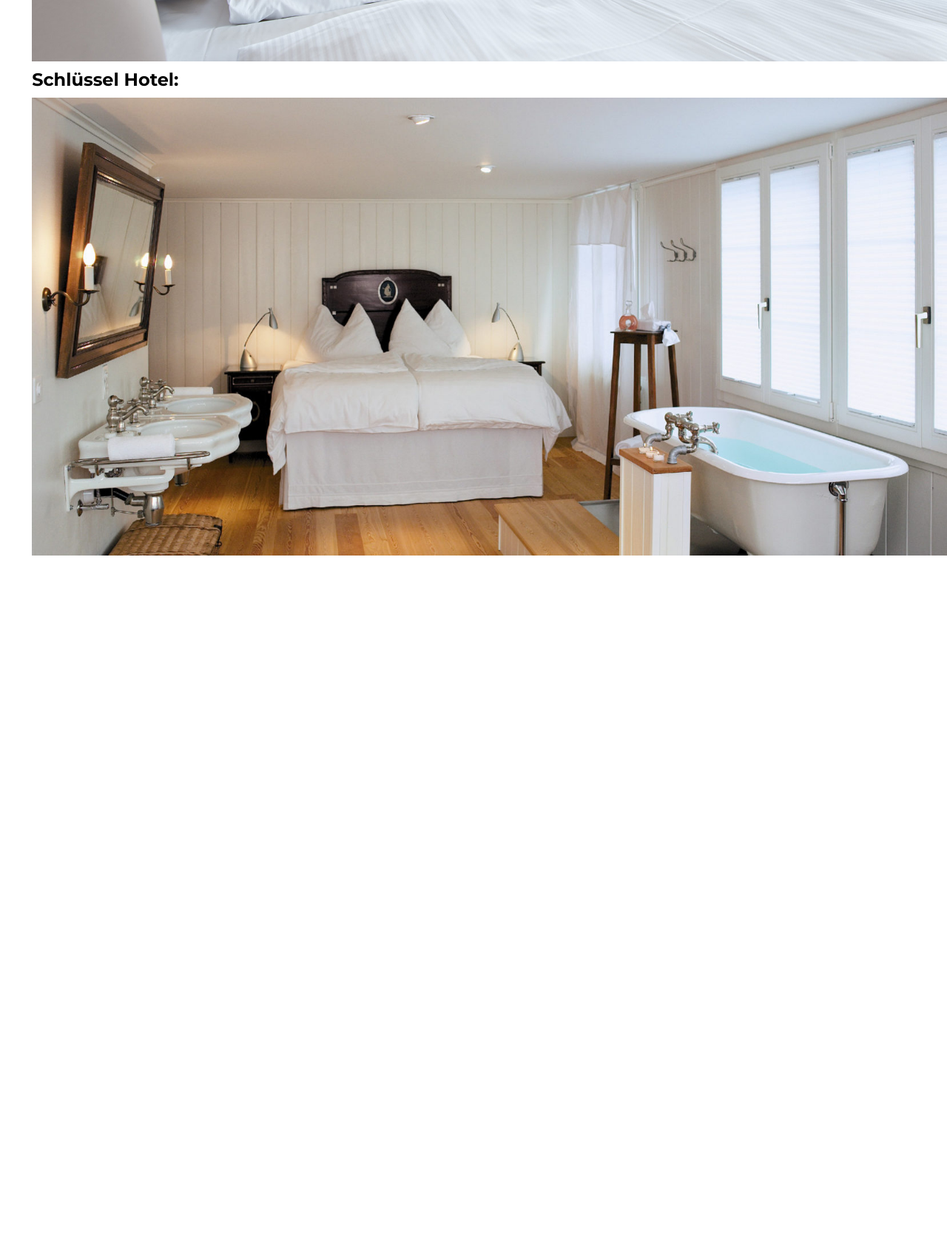
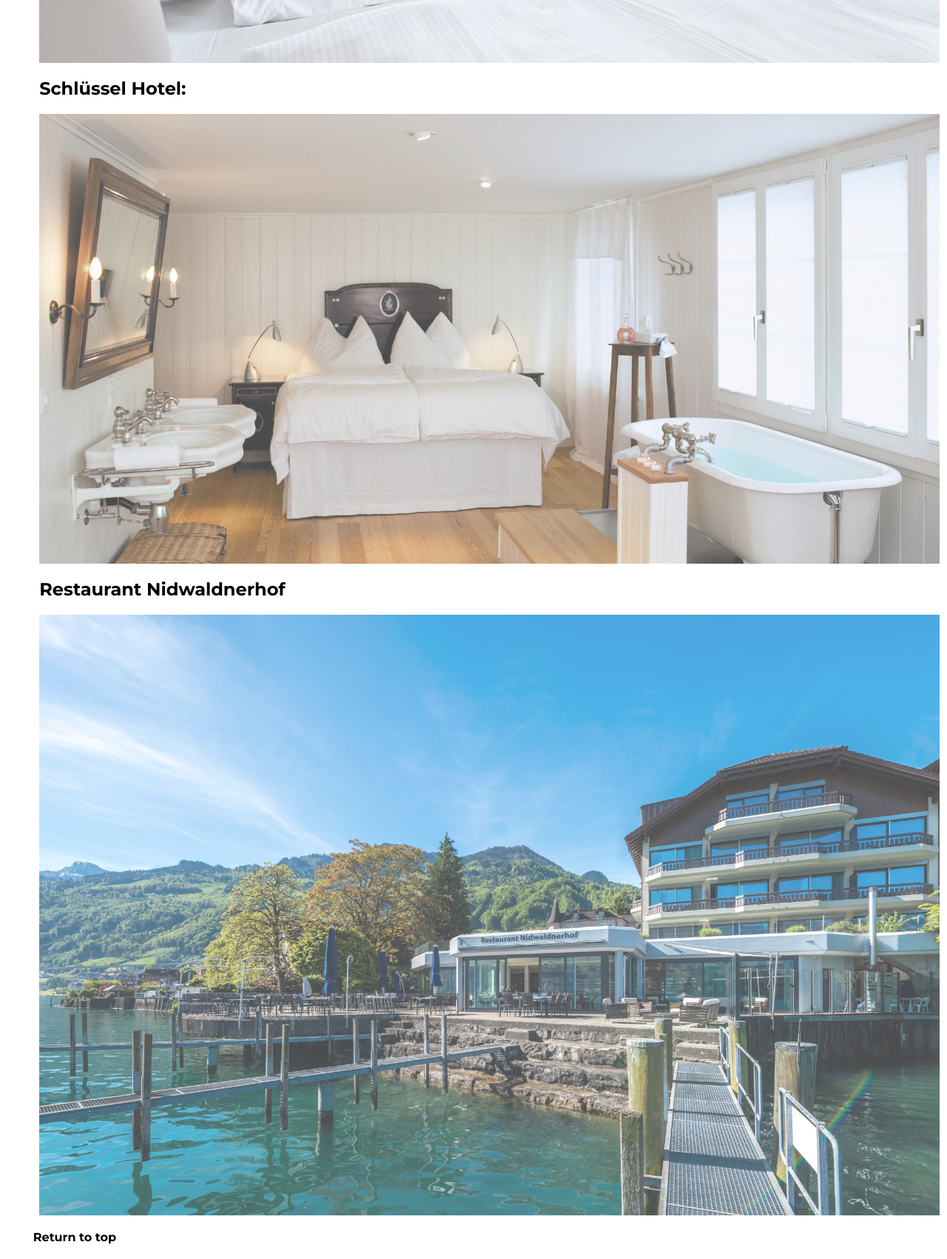
Before and after one commit to fulgul/PersonalProject, a plain HTML site: page about.html in a window 1280 px wide. Shown: the part 600-2302 px from the top of the page at 74% size. Before the commit the page ends 1361 px from the top, so only its background shows below. Drawn offline with Linux system fonts and the light colour scheme.

Commit message:
Add links

```diff
--- a/about.html
+++ b/about.html
@@ -26,22 +26,32 @@
         <div class="hotels">
             <div class="seerausch">
                 <h2>Seerausch Hotel:</h2>
-                <a href="https://www.seerausch.ch/en/Hotel"> <img src="SEERAUSCH_Zimmer_06.jpg" alt="Seerausch hotel room"> </a>
+                <a href="https://www.seerausch.ch/en/Hotel" target="_Blank"> <img src="SEERAUSCH_Zimmer_06.jpg" alt="Seerausch hotel room"> </a>
 
             </div>
             <div class="schlüssel">
                 <h2>Schlüssel Hotel:</h2>
-                <a href="https://www.schluessel-beckenried.ch/en/"> <img src="hotel_room2.jpg" alt="Schlüssel hotel room"></a>
+                <a href="https://www.schluessel-beckenried.ch/en/" target="_Blank"> <img src="hotel_room2.jpg" alt="Schlüssel hotel room"></a>
             </div>
 
         </div>
 
         <div class="restaurants">
+            <div class="rössli">
+                <h2>Restaurant Nidwaldnerhof</h2>
+                <a href="https://www.viamichelin.com/web/Restaurant-search/Beckenried-6375-Hotel_Nidwaldnerhof-14kx55or0" target="_Blank"> <img src="restaurant.jpg" alt="Rössli Restaurant"></a>
+            </div>
 
         </div>
 
 
     </main>
 
+    <footer>
+        <a href="#">
+            <h4>Return to top</h4>
+        </a>
+    </footer>
+
 </body>
 </html>
--- a/styles.css
+++ b/styles.css
@@ -90,16 +90,33 @@ nav {
   width: 100%;
 }
 
-.hotels {
+.hotels, .restaurants {
   margin-top: 4vh;
   margin-left: 2.7rem;
 }
 
-.hotels div a img {
+.hotels h2, .restaurants h2 {
+  margin-left: 10px;
+}
+
+.hotels div a img, .restaurants div a img {
   float: left;
   object-fit: cover;
   width: 100%;
   margin: 10px 0px;
+  opacity: 0.7;
+  border: 10px transparent solid;
+  transition: 0.7s ease;
+}
+
+.hotels div a img:hover, .restaurants div a img:hover {
+  opacity: 1;
+  border: 1px gray solid;
+
+}
+
+.hotels div img:hover ~ h2 {
+  background-color: green;
 }
 
 footer h4 {
@@ -109,9 +126,13 @@ footer h4 {
 
 }
 
+footer{
+  width: 10rem;
+}
+
 footer a {
   text-decoration: none;
-  width: 20%;
+
 }
 
 @media screen and (max-width: 1000px) {
```
Also changed, not shown: restaurant.jpg (added).
